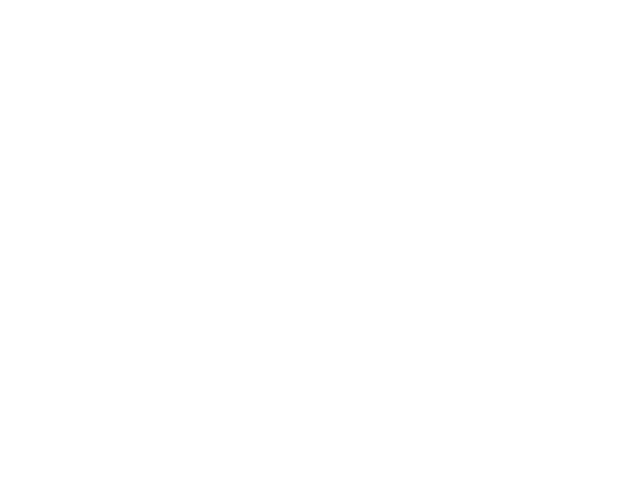
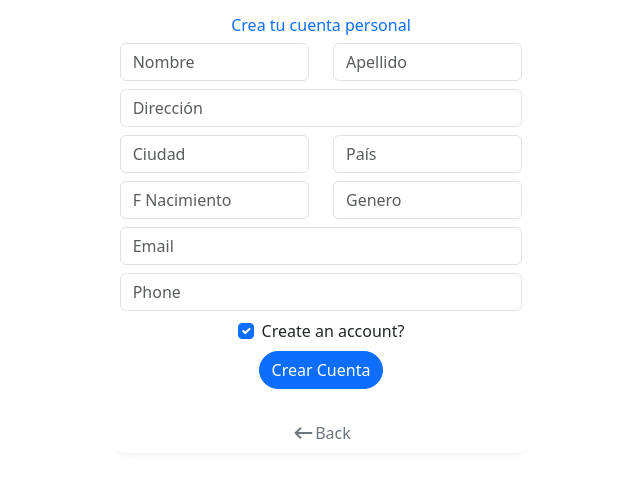
Before and after one commit to DSO-TECHINFO/bancodelapeseta-frontend, an Angular app: page /personal-account in a window 1280 px wide. Before the commit this address led to /. Shown: the top 478 px of the page, without its empty margins (319-959 px from the left). Built offline with nearby package versions, Linux system fonts and the light colour scheme.

Commit message:
registroPersona

```diff
--- a/package.json
+++ b/package.json
@@ -19,6 +19,7 @@
     "@angular/platform-browser-dynamic": "^17.1.0",
     "@angular/router": "^17.1.0",
     "bootstrap": "^5.3.2",
+    "material-icons": "^1.13.12",
     "rxjs": "~7.8.0",
     "tslib": "^2.3.0",
     "zone.js": "~0.14.3"
--- a/src/app/account-selection/account-selection.component.css
+++ b/src/app/account-selection/account-selection.component.css
@@ -3,3 +3,8 @@
   background: linear-gradient(160deg, rgba(0,234,194,1) 0%, rgba(98,0,248,1) 100%);
   color: white;
 }
+.button-login{
+  color: white;
+  background: #425CFF;
+  border-radius: 30px;
+}
--- a/src/app/account-selection/account-selection.component.html
+++ b/src/app/account-selection/account-selection.component.html
@@ -1,9 +1,21 @@
-<div class="row d-flex align-content-center justify-content-center">
-    <h1>Crea tu cuenta de empresa</h1>
-    <div class="card enterprise col-6">
-        <h3>Cuenta de empresa</h3>
+<div class="row d-flex align-content-center justify-content-center gap-3 text-center">
+    <div>
+        <img src="../../assets/bancoP.png" width="100px" alt="" class="mt-2">
     </div>
-    <div class="card person col-6">
-        <h3>Cuenta de persona natural</h3>
+    <h3>Crea tu Cuenta</h3>
+    <div class="card enterprise col-6 border-0" style="width: 18rem; border-radius: 20px; cursor: pointer;">
+        <div class="card-body">
+            <span>Crear cuenta de empresa</span>
+        </div>
+    </div>
+    <div class="card person col-6 border-0" style="width: 18rem; border-radius: 20px; cursor: pointer;">
+        <div class="card-body">
+            <span routerLink="/personal-account" >Crear cuenta personal</span>
+        </div>
+    </div>
+    <div class="d-flex flex-column align-items-center gap-2">
+        <span class="text-secondary">¿Ya eres cliente?</span>
+        <button routerLink="/login" class="button-login p-0 btn px-3">Iniciar Sesión</button>
+
     </div>
 </div>
--- a/src/app/account-selection/account-selection.component.ts
+++ b/src/app/account-selection/account-selection.component.ts
@@ -1,12 +1,14 @@
 import { Component } from '@angular/core';
+import { Router, RouterLink } from '@angular/router';
 
 @Component({
   selector: 'app-account-selection',
   standalone: true,
-  imports: [],
+  imports: [RouterLink],
   templateUrl: './account-selection.component.html',
   styleUrl: './account-selection.component.css'
 })
 export default class AccountSelectionComponent {
+  constructor(private router: Router) {}
 
 }
--- a/src/app/app.config.ts
+++ b/src/app/app.config.ts
@@ -1,8 +1,8 @@
 import { ApplicationConfig } from '@angular/core';
-import { provideRouter } from '@angular/router';
+import { provideRouter} from '@angular/router';
 
 import { routes } from './app.routes';
 
 export const appConfig: ApplicationConfig = {
-  providers: [provideRouter(routes)]
+  providers: [provideRouter(routes)],
 };
--- a/src/app/common-login/common-login.component.html
+++ b/src/app/common-login/common-login.component.html
@@ -29,11 +29,12 @@
           <div class=" d-flex justify-content-end mb-3">
             <a href="#" class="text-muted small" style="text-decoration: none">¿Olvidaste contraseña?</a>
           </div>
-          <!-- <mat-button-toggle class="button-login p-0" (click)="onSubmitLogin()">Iniciar Sesión</mat-button-toggle> -->
+
           <button class="button-login p-0">Acceder</button>
 
           <div class=" d-flex justify-content-left mt-3">
-            <a class="button-login p-0 bg-white text-primary text-decoration-none " style="cursor: pointer;" href="/account-selection">Crear tu cuenta ahora</a>
+            <a routerLink="/account-selection" class="button-login p-0 bg-white text-primary text-decoration-none " style="cursor: pointer;">Crear tu cuenta ahora</a>
+
           </div>
 
         </form>
--- a/src/app/common-login/common-login.component.ts
+++ b/src/app/common-login/common-login.component.ts
@@ -1,9 +1,10 @@
 import { Component } from '@angular/core';
+import { RouterLink } from '@angular/router';
 
 @Component({
   selector: 'app-common-login',
   standalone: true,
-  imports: [],
+  imports: [RouterLink],
   templateUrl: './common-login.component.html',
   styleUrl: './common-login.component.css'
 })
--- /dev/null
+++ b/src/app/personal-account/personal-account.component.css
@@ -0,0 +1,14 @@
+.main{
+    border-radius: 20px;
+    box-shadow: rgba(33, 35, 38, 0.1) 0px 10px 10px -10px;
+    transition-property: box-shadow;
+    transition-duration: 0.3s;
+}
+.btn{
+    border-radius: 20px;
+}
+.main:hover{
+    box-shadow: rgba(0, 0, 0, 0.1) 0px 20px 25px -5px, rgba(0, 0, 0, 0.04) 0px 10px 10px -5px;
+    transition-property: box-shadow;
+    transition-duration: 0.3s;
+}
--- /dev/null
+++ b/src/app/personal-account/personal-account.component.html
@@ -0,0 +1,77 @@
+<div class="main row col-4 mt-2 m-auto">
+    <div class="text-center text-primary mb-2 mt-2">
+        <h3>Crea tu cuenta personal</h3>
+    </div>
+    <form>
+        <div class="row mb-2">
+          <div class="col">
+            <div data-mdb-input-init class="form-outline">
+              <input type="text" id="form6Example1" class="form-control" placeholder="Nombre" />
+            </div>
+          </div>
+          <div class="col">
+            <div data-mdb-input-init class="form-outline">
+              <input type="text" id="form6Example2" class="form-control" placeholder="Apellido" />
+            </div>
+          </div>
+        </div>
+
+        <div data-mdb-input-init class="form-outline mb-2">
+          <input type="text" id="form6Example4" class="form-control" placeholder="Dirección" />
+        </div>
+        <div class="row mb-2">
+            <div class="col">
+              <div data-mdb-input-init class="form-outline">
+                <input type="text" id="city" class="form-control" placeholder="Ciudad"/>
+              </div>
+            </div>
+            <div class="col">
+              <div data-mdb-input-init class="form-outline">
+                <input type="text" id="country" class="form-control" placeholder="País"/>
+              </div>
+            </div>
+        </div>
+
+        <div class="row mb-2">
+            <div class="col">
+              <div data-mdb-input-init class="form-outline">
+                <input type="text" id="bithday" class="form-control" placeholder="F Nacimiento"/>
+              </div>
+            </div>
+            <div class="col">
+              <div data-mdb-input-init class="form-outline">
+                <input type="text" id="genero" class="form-control" placeholder="Genero"/>
+              </div>
+            </div>
+        </div>
+
+        <div data-mdb-input-init class="form-outline mb-2">
+          <input type="email" id="form6Example5" class="form-control" placeholder="Email"/>
+        </div>
+
+
+        <div data-mdb-input-init class="form-outline mb-2">
+          <input type="number" id="form6Example6" class="form-control" placeholder="Phone"/>
+        </div>
+
+        <div class="form-check d-flex justify-content-center mb-2">
+          <input
+            class="form-check-input me-2"
+            type="checkbox"
+            value=""
+            id="form6Example8"
+            checked
+          />
+          <label class="form-check-label" for="form6Example8"> Create an account? </label>
+        </div>
+
+       <div class="d-flex justify-content-center">
+        <button data-mdb-ripple-init type="button" class="btn btn-primary btn-block mb-4">Crear Cuenta</button>
+       </div>
+       <div class="text-center text-secondary m-2 d-flex align-content-center align-items-center justify-content-center" style="cursor: pointer;" routerLink="/account-selection">
+            <span class="material-icons">keyboard_backspace</span>
+            <span>Back</span>
+
+       </div>
+      </form>
+</div>
```
Also changed, not shown: src/app/app.routes.ts (+5 -5 lines), src/app/personal-account/personal-account.component.ts (added, +16 -0 lines), 2 other files (tests, documents, lock files or other folders).
